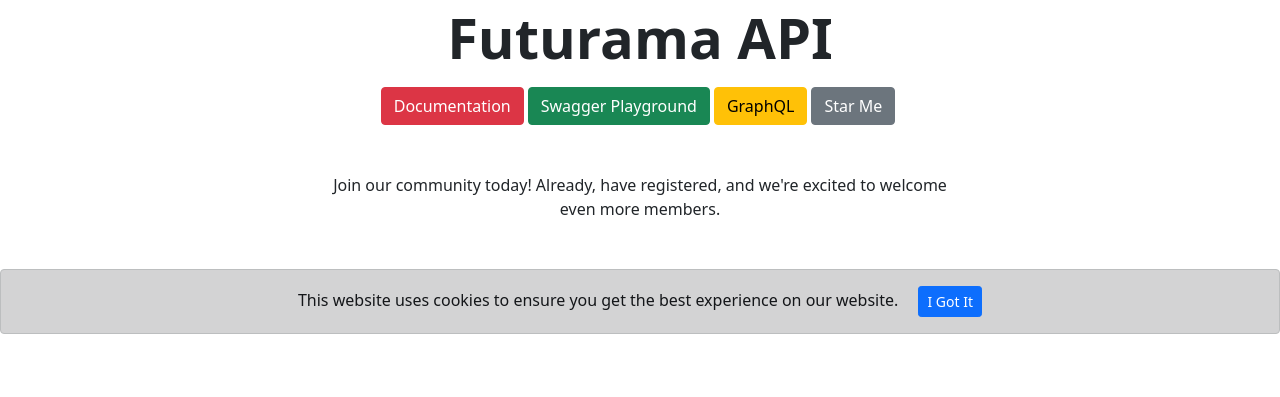
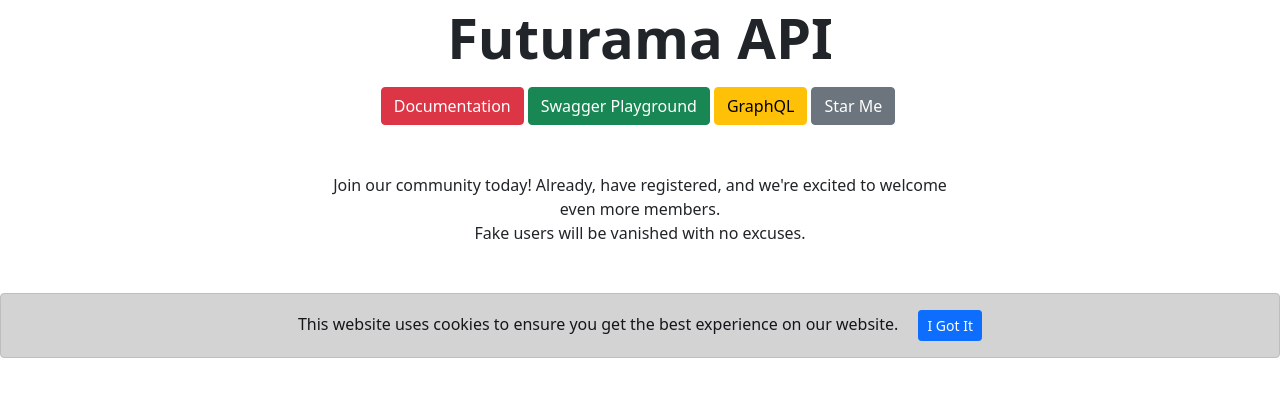
Before and after one commit to koldakov/futuramaapi, a Python web app: template templates/index.html in a window 1280 px wide. Shown: the part 148-545 px from the top of the page. Run offline with Jinja, Linux system fonts and the light colour scheme; the template is opened without the code that fills it, so the values that code supplies are empty.

Commit message:
Add notice about fake users

```diff
--- a/templates/base.html
+++ b/templates/base.html
@@ -145,6 +145,8 @@
             class="d-grid d-sm-flex justify-content-sm-center mb-5"
           >
             {{ "Join our community today! Already, %(user_count)s have registered, and we're excited to welcome even more members."|format(user_count=user_count) }}
+            <br />
+            Fake users will be vanished with no excuses.
           </div>
           {% endif %}
         </div>
```
